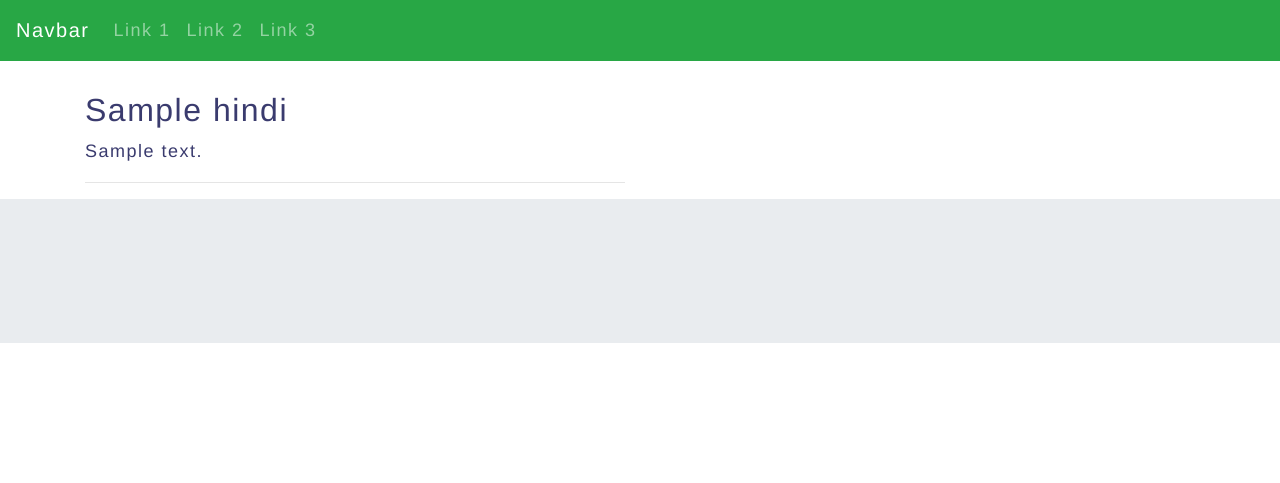
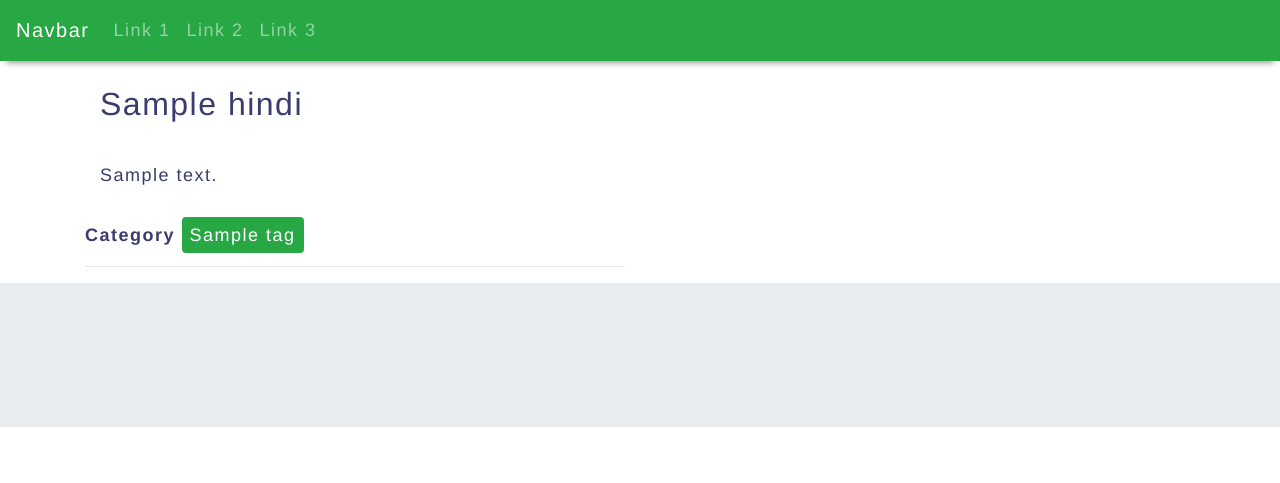
Before and after one commit to Ranilvannan/kathai_out, a Flask app: page / in a window 1280 px wide. Shown: the top 483 px of the page. Run offline with Flask 2, Linux system fonts and the light colour scheme; a database or web service that is not in the repository returns one stand-in record (values such as "Sample title"); some libraries are stand-ins or nearby versions.

Commit message:
first co

```diff
--- a/templates/base.html
+++ b/templates/base.html
@@ -21,6 +21,21 @@
 	.blog-post{
 		cursor: pointer;
 	}
+
+	.navbar {
+
+	top: 0;
+	position: fixed;
+	width: 100%;
+	z-index: 21;
+
+    -webkit-box-shadow: 0 8px 6px -6px #999;
+    -moz-box-shadow: 0 8px 6px -6px #999;
+    box-shadow: 0 8px 6px -6px #999;
+
+    /* the rest of your styling */
+}
+
 
 	</style>
 	</head>
--- a/templates/home_page.html
+++ b/templates/home_page.html
@@ -2,15 +2,21 @@
 {% block title %} Home {% endblock %}
 
 {% block body %}
-<div class="container" style="margin-top:30px">
+<div class="container" style="margin-top:70px">
 	<div class="row">
 		<div class="col-sm-6">
 			{% for rec in records %}
-			<div class="blog-post" onclick="location.href='{{ url_for('story_page', title=rec.site_url) }}'">
-				<h2 class="blog-post-title">{{ rec.site_title }}</h2>
-				<p class="blog-post-preview">{{ rec.site_preview }}</p>
-			</div>
-			<hr>
+				<div class="blog-post" onclick="location.href='{{ url_for('story_page', title=rec.site_url) }}'">
+					<h2 class="blog-post-title" style="padding:15px;">{{ rec.site_title }}</h2>
+					<p class="blog-post-preview" style="padding:15px;">{{ rec.site_preview }}</p>
+				</div>
+				{% for tag in rec.tags %}
+					<p>
+						<strong>Category</strong>
+						<span class="bg-success p-2 text-white rounded">{{ tag.name }}</span>
+					</p>
+				{% endfor %}
+				<hr>
 			{% endfor %}
 		</div>
 	</div>
```
